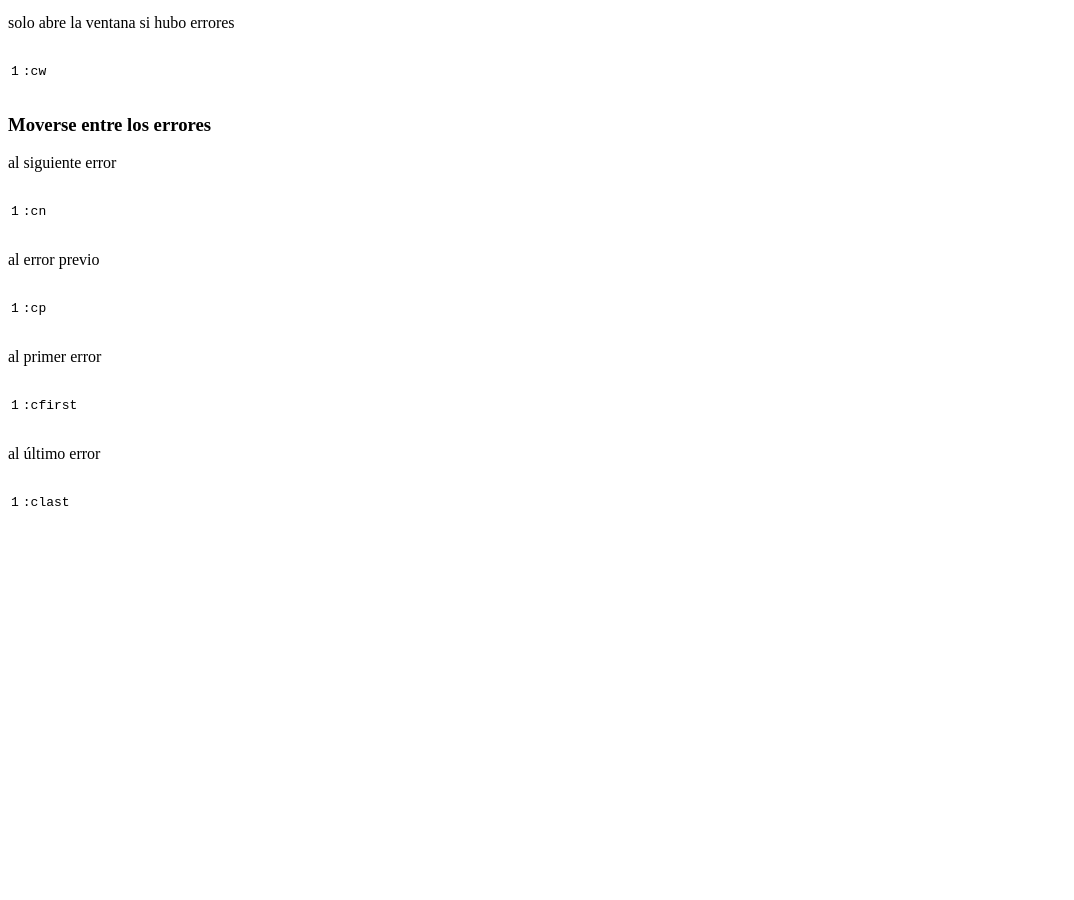
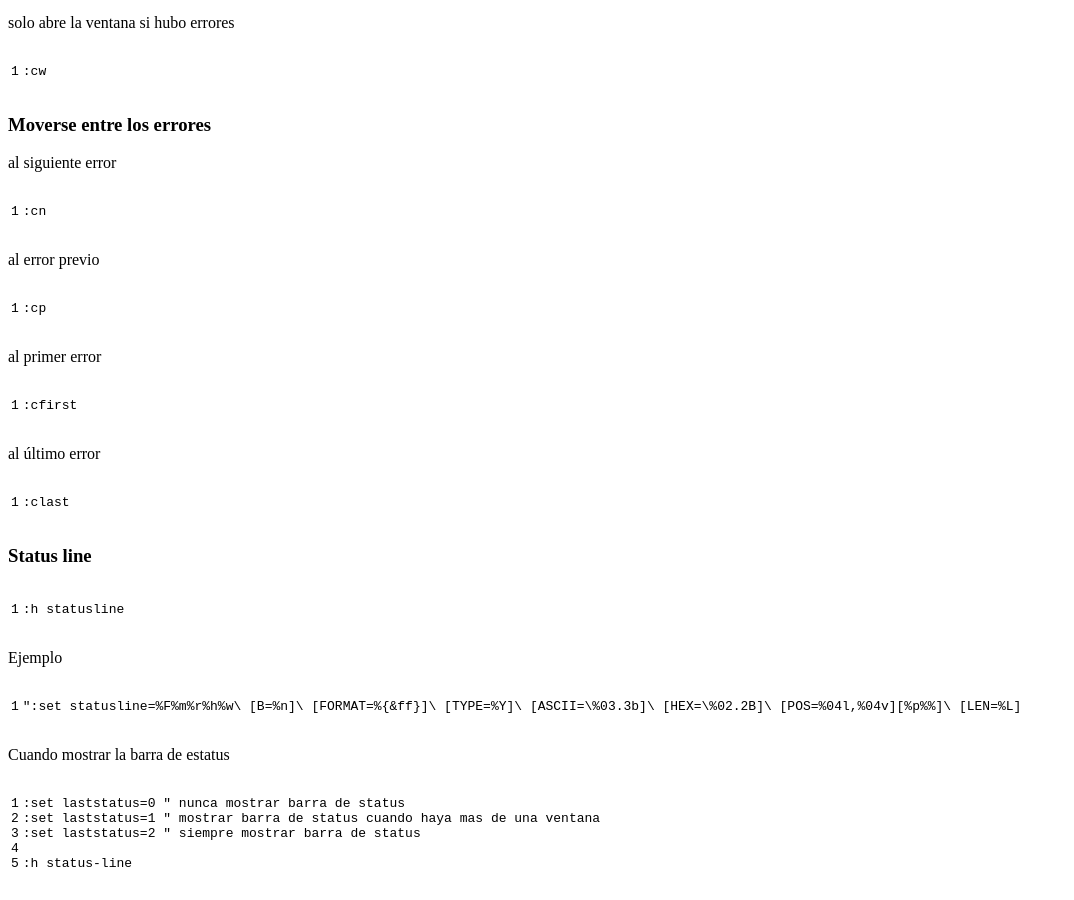
Before and after one commit to pixelmuerto/pixelmuerto.github.com, a Jekyll site: the page built from wiki/vim.markdown, in a window 1280 px wide and 900 px high, scrolled down 2785 px. Shown: the whole window, without its empty margins (0-1074 px from the left). Built offline with Jekyll 4.4.1, drawn with Linux system fonts in a browser that asks for light colours; Markdown is read by kramdown in place of the engine named in the settings; before the commit the page ends 3327 px from its top, so only the background shows below that.

Commit message:
wiki : vim : statusline

```diff
--- a/_includes/gitDiffStat.markdown
+++ b/_includes/gitDiffStat.markdown
@@ -1,4 +1 @@
- wiki/index.markdown            |    2 +
- wiki/screen.md                 |   35 +++++++++++++++++
- wiki/sed.md                    |   74 ++++++++++++++++++++++++++++++++++++
- wiki/vim.markdown              |   82 +++++++++++++++++++++++++++++++++++++---
+ wiki/vim.markdown              |   97 +++++++++++++++++++++++++++++++++++++---
--- a/wiki/vim.markdown
+++ b/wiki/vim.markdown
@@ -128,3 +128,19 @@ al primer error
 
 al último error
 `:clast`
+
+### Status line
+
+	:h statusline
+
+Ejemplo
+
+	":set statusline=%F%m%r%h%w\ [B=%n]\ [FORMAT=%{&ff}]\ [TYPE=%Y]\ [ASCII=\%03.3b]\ [HEX=\%02.2B]\ [POS=%04l,%04v][%p%%]\ [LEN=%L]
+
+Cuando mostrar la barra de estatus
+
+	:set laststatus=0 " nunca mostrar barra de status
+	:set laststatus=1 " mostrar barra de status cuando haya mas de una ventana
+	:set laststatus=2 " siempre mostrar barra de status
+
+	:h status-line
```
